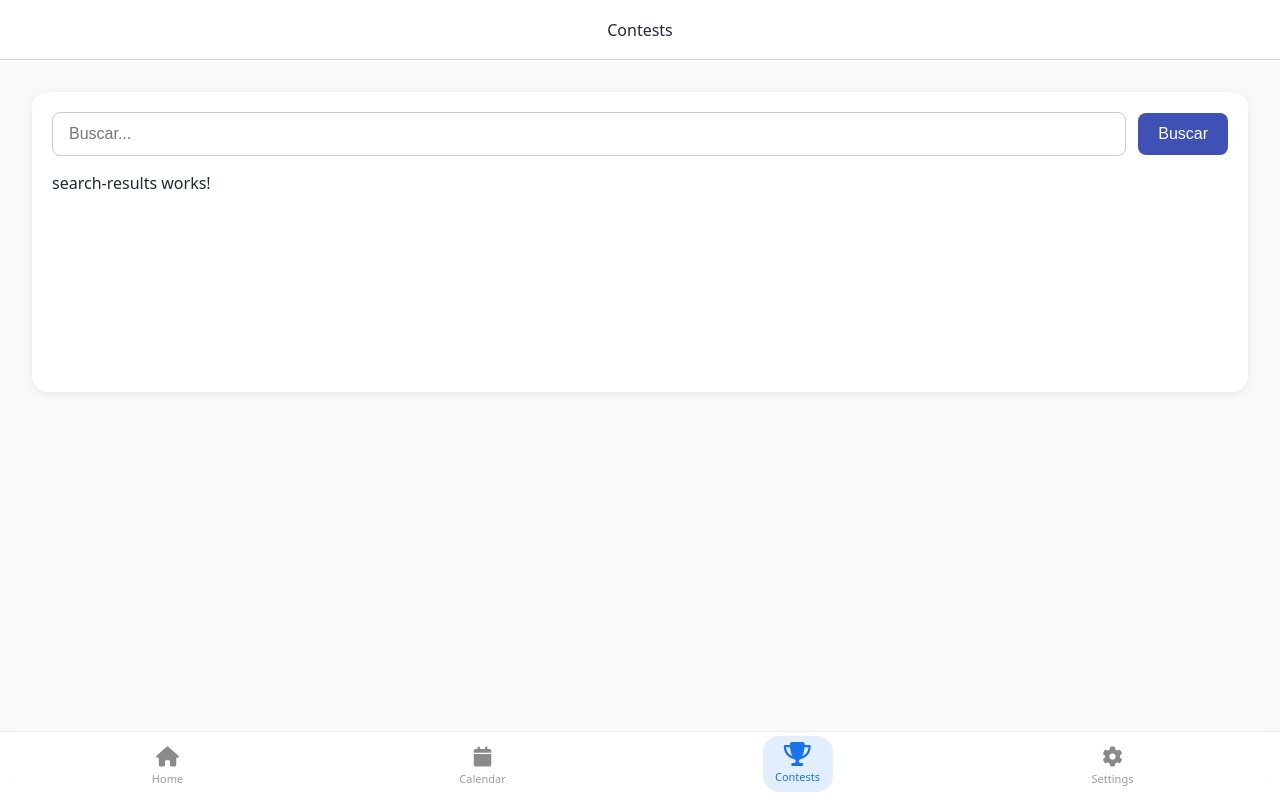
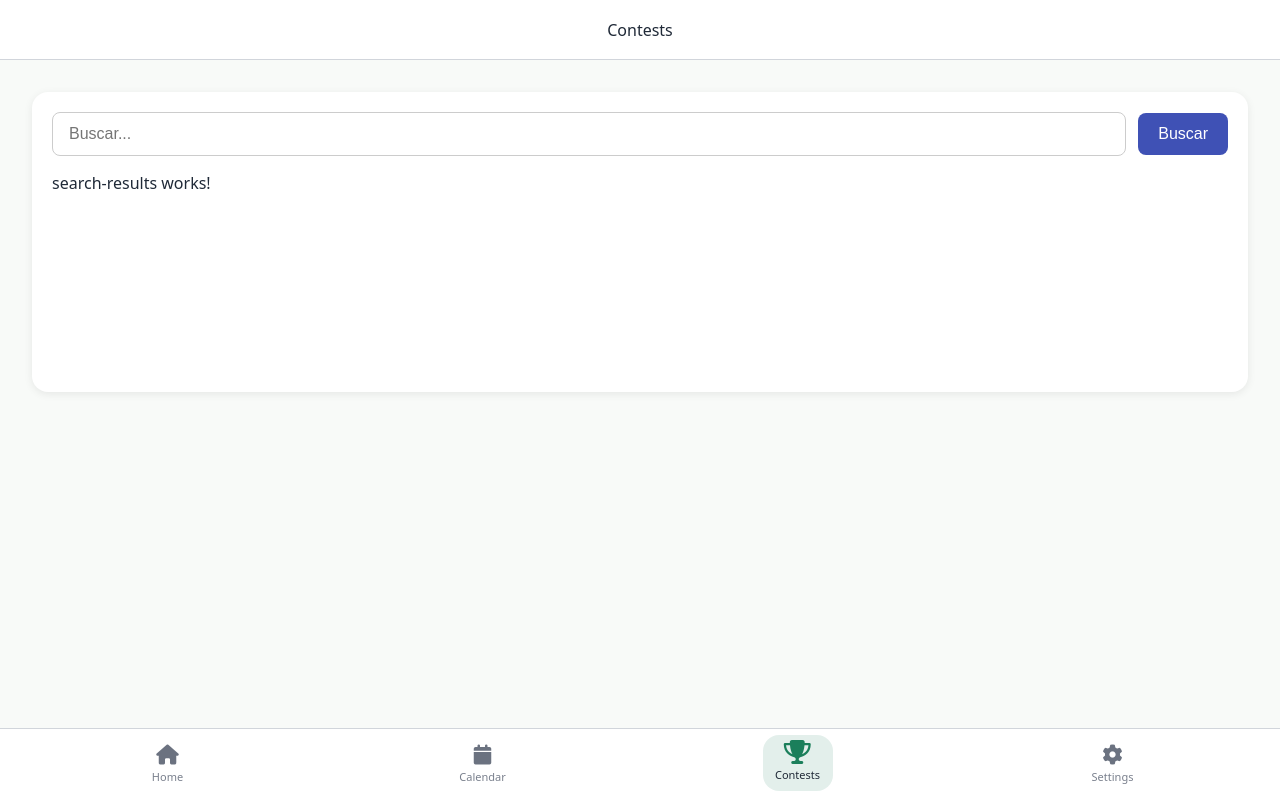
Before and after one commit to jotamc9/PaintingContests, an Angular app: page /contests in a window 1280 px wide. Built offline with nearby package versions, Linux system fonts and the light colour scheme.

Commit message:
refactor: nav-bar styles (using variables)

```diff
--- a/src/app/shared/nav-bar/nav-bar.scss
+++ b/src/app/shared/nav-bar/nav-bar.scss
@@ -1,10 +1,8 @@
 .bottom-nav {
-  height: 4.5 rem;
-  background: rgba(255, 255, 255, 0.85);
-  backdrop-filter: blur(12px);
-  -webkit-backdrop-filter: blur(12px);
+  height: 4.5rem;
 
-  border-top: 1px solid rgba(0, 0, 0, 0.08);
+  background: var(--color-surface);
+  border-top: 1px solid var(--color-border);
 
   display: flex;
   justify-content: space-around;
@@ -12,18 +10,24 @@
 
   position: sticky;
   bottom: 0;
+
   padding: 6px 10px;
+
+  backdrop-filter: blur(12px);
+  -webkit-backdrop-filter: blur(12px);
 }
 
 .nav-item {
   position: relative;
+
   display: flex;
   flex-direction: column;
   align-items: center;
   justify-content: center;
 
   text-decoration: none;
-  color: #8a8a8a;
+
+  color: var(--color-text-secondary);
 
   width: 70px;
   height: 56px;
@@ -41,17 +45,21 @@
 .nav-item .label {
   font-size: 11px;
   margin-top: 4px;
-  opacity: 0.85;
+
+  color: var(--color-text-secondary);
+  opacity: 0.9;
+
   transition: opacity 0.25s ease;
 }
 
 .nav-item:hover {
-  background: rgba(0, 0, 0, 0.04);
+  background: var(--color-background);
 }
 
 .nav-item.active {
-  color: #1a73e8;
-  background: rgba(26, 115, 232, 0.12);
+  color: var(--color-primary);
+  background: color-mix(in srgb, var(--color-primary) 12%, transparent);
+
   transform: translateY(-2px);
 }
 
@@ -60,6 +68,7 @@
 }
 
 .nav-item.active .label {
+  color: var(--color-text-primary);
   opacity: 1;
   font-weight: 500;
 }
```
